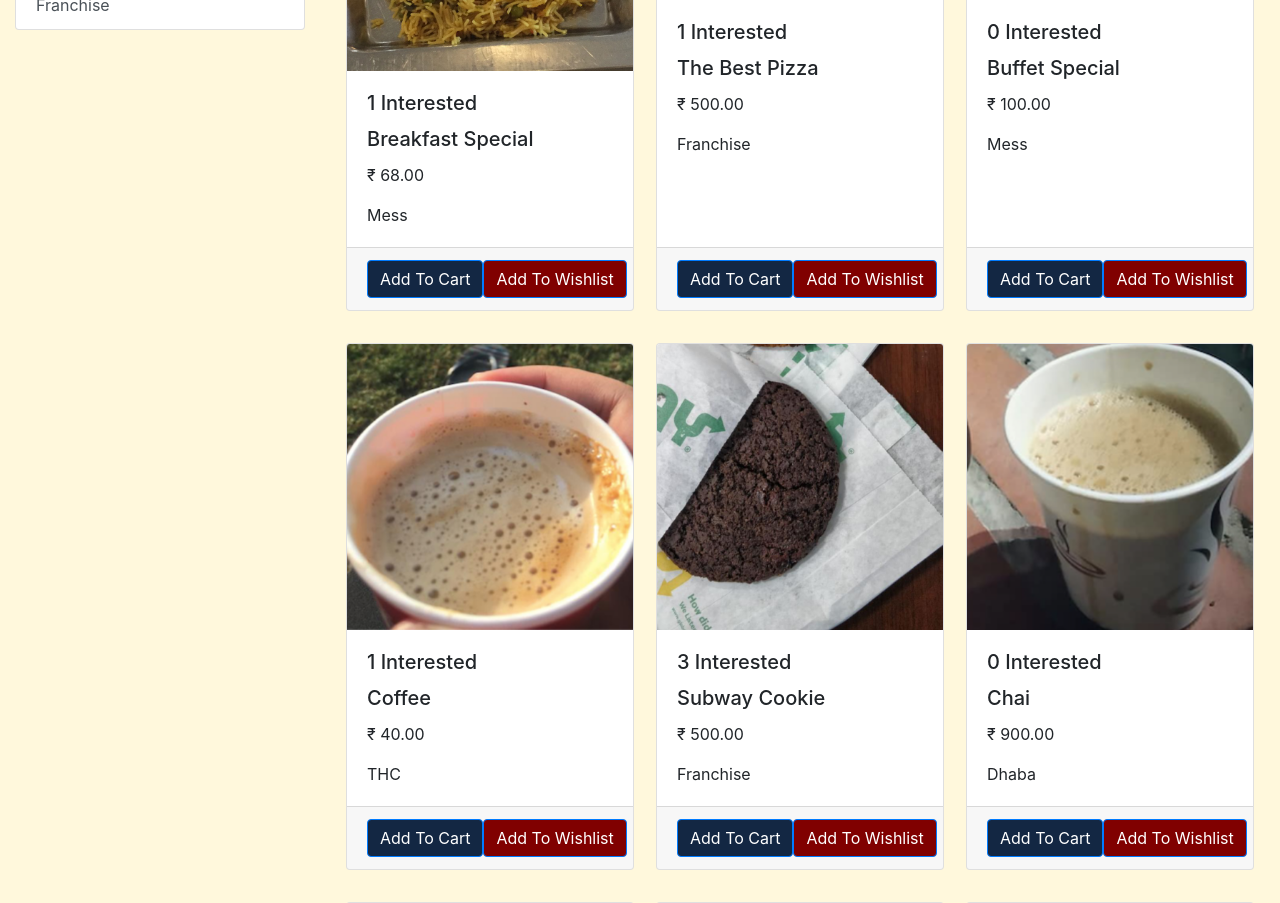
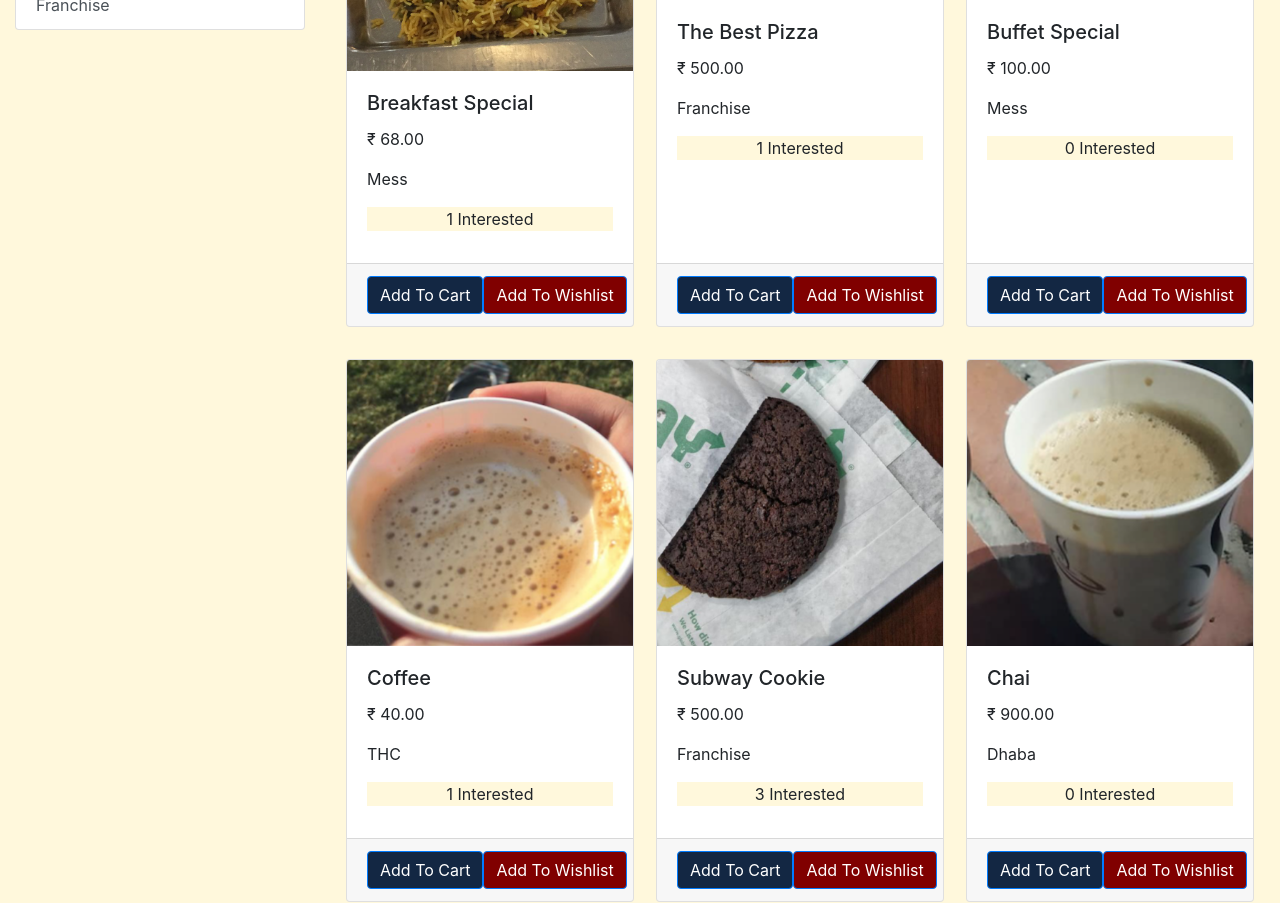
Before and after one commit to satyakinkohli/Ashoka_AP1, a Django app: page /menu in a window 1280 px wide. Shown: the part 324-1227 px from the top of the page. Run offline with Django 3.2, Linux system fonts and the light colour scheme; data comes from the database, SQL or seed files in the repository; some libraries are stand-ins or nearby versions; grey boxes are pictures that could not be loaded.

Commit message:
ye lo ocd

```diff
--- a/Store/templates/index.html
+++ b/Store/templates/index.html
@@ -32,6 +32,10 @@
 
   }
 
+#line {
+  background-color:cornsilk;
+  text-align:center;
+}
 
 
 
@@ -60,11 +64,12 @@
             <div class="card mx-auto mb-3 mt-3" id={{product.id}} style="width: 18rem;">
               <img class="card-img-top" src="{{product.image.url}}" alt="Card image cap">
               <div class="card-body">
-                <h5 class="card-title">{{product.id|number_interested}} Interested</h5>
+
                 <h5 class="card-title">{{product.title}}</h5>
                 <p class="card-text">₹ {{product.price}}</p>
                 <!-- {{ product | is_in_cart:request.session.cart }} -->
                 <p class="card-text">{{product.category}}</p>
+                <p class="card-title" id="line">{{product.id|number_interested}} Interested</p>
 
             </div>
 
```
